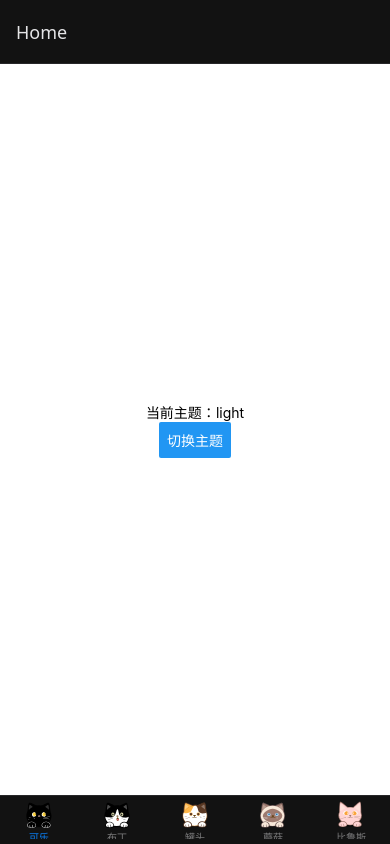
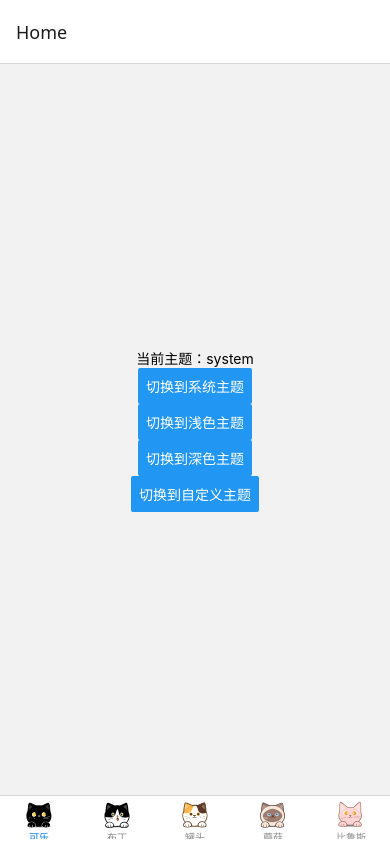
Before and after one commit to Juehm/ReactNativeApp, a React Native app: screen /Home in a window 390 px wide. Built offline with nearby package versions, Linux system fonts and the light colour scheme.

Commit message:
Theme scheme using react-navigation

```diff
--- a/src/router/MainNavigator.tsx
+++ b/src/router/MainNavigator.tsx
@@ -1,4 +1,4 @@
-import { DarkTheme, DefaultTheme, NavigationContainer } from '@react-navigation/native';
+import { NavigationContainer } from '@react-navigation/native';
 import { createNativeStackNavigator } from '@react-navigation/native-stack';
 import { createBottomTabNavigator } from '@react-navigation/bottom-tabs';
 import ThemeTestScreen from '../view/themetest';
@@ -6,7 +6,7 @@ import ProfileScreen from '../view/profile';
 import HomeScreen from '../view/home';
 import IconFont from '../assets/iconfont';
 import React from 'react';
-import { Platform, useColorScheme } from 'react-native';
+import { useTheme } from '../theme/ThemeContext';
 
 const Tab = createBottomTabNavigator();
 function MyTabs() {
@@ -30,82 +30,10 @@ function RootStack() {
   );
 }
 
-const WEB_FONT_STACK =
-  'system-ui, "Segoe UI", Roboto, Helvetica, Arial, sans-serif, "Apple Color Emoji", "Segoe UI Emoji", "Segoe UI Symbol"';
-
-const MyTheme = {
-  dark: false,
-  colors: {
-    primary: 'rgb(255, 45, 85)',
-    background: 'rgb(242, 242, 242)',
-    card: 'rgb(255, 255, 255)',
-    text: 'rgb(28, 28, 30)',
-    border: 'rgb(199, 199, 204)',
-    notification: 'rgb(255, 69, 58)',
-  },
-  fonts: Platform.select({
-    web: {
-      regular: {
-        fontFamily: WEB_FONT_STACK,
-        fontWeight: '400' as any,
-      },
-      medium: {
-        fontFamily: WEB_FONT_STACK,
-        fontWeight: '500' as any,
-      },
-      bold: {
-        fontFamily: WEB_FONT_STACK,
-        fontWeight: '600' as any,
-      },
-      heavy: {
-        fontFamily: WEB_FONT_STACK,
-        fontWeight: '700' as any,
-      },
-    },
-    ios: {
-      regular: {
-        fontFamily: 'System',
-        fontWeight: '400' as any,
-      },
-      medium: {
-        fontFamily: 'System',
-        fontWeight: '500' as any,
-      },
-      bold: {
-        fontFamily: 'System',
-        fontWeight: '600' as any,
-      },
-      heavy: {
-        fontFamily: 'System',
-        fontWeight: '700' as any,
-      },
-    },
-    default: {
-      regular: {
-        fontFamily: 'sans-serif',
-        fontWeight: 'normal' as any,
-      },
-      medium: {
-        fontFamily: 'sans-serif-medium',
-        fontWeight: 'normal' as any,
-      },
-      bold: {
-        fontFamily: 'sans-serif',
-        fontWeight: '600' as any,
-      },
-      heavy: {
-        fontFamily: 'sans-serif',
-        fontWeight: '700' as any,
-      },
-    },
-  }),
-};
-
-
 export const MainNavigator = () => {
-  const scheme = useColorScheme();
+  const { appliedTheme } = useTheme();
   return (
-    <NavigationContainer theme={scheme === 'light' ? DarkTheme : DefaultTheme}>
+    <NavigationContainer theme={appliedTheme}>
       <RootStack />
     </NavigationContainer>
   );
--- a/src/theme/ThemeContext.tsx
+++ b/src/theme/ThemeContext.tsx
@@ -1,14 +1,16 @@
 import React, { createContext, useContext, useState, useEffect, ReactNode } from 'react';
 import AsyncStorage from '@react-native-async-storage/async-storage';
-import { Appearance } from 'react-native';
+import { Appearance, useColorScheme } from 'react-native';
+import themeConfig from './themeConfig';
 
 // 定义主题类型
-type Theme = 'light' | 'dark';
+type ThemeType = 'system' | 'light' | 'dark' | 'custom';
 
 // 定义 Context 的类型
 interface ThemeContextType {
-  theme: Theme;
-  toggleTheme: () => void;
+  themeType: ThemeType;
+  setThemeType: (type: ThemeType) => void;
+  appliedTheme: any;
 }
 
 // 创建 ThemeContext
@@ -19,29 +21,36 @@ const THEME_STORAGE_KEY = 'app_theme';
 
 // 提供 ThemeProvider
 export const ThemeProvider = ({ children }: { children: ReactNode }) => {
-  const systemTheme = Appearance.getColorScheme(); // 'light' 或 'dark'
-  const [theme, setTheme] = useState<Theme>(systemTheme || 'light'); // 默认主题为浅色
+  const systemColorScheme = useColorScheme(); // 获取系统颜色模式
+  const [themeType, setTheme] = useState<ThemeType>('system'); // 默认主题为系统主题
+  const [appliedTheme, setAppliedTheme] = useState<any>('system'); // 默认主题配置
 
   // 切换主题并持久化
-  const toggleTheme = async () => {
-    const newTheme = theme === 'light' ? 'dark' : 'light';
+  const setThemeType = async (newTheme: ThemeType) => {
     setTheme(newTheme);
     await AsyncStorage.setItem(THEME_STORAGE_KEY, newTheme); // 持久化主题
   };
+
+  // 根据 themeType 更新 appliedTheme
+  useEffect(() => {
+    const updateTheme = () => {
+      const key = themeType === 'system' ? Appearance.getColorScheme() as ThemeType : themeType;
+      setAppliedTheme(themeConfig[key] as any); // 更新主题配置
+    };
+    updateTheme();
+  }, [themeType, systemColorScheme]);
 
   // 初始化主题（从存储中加载）
   useEffect(() => {
     const loadTheme = async () => {
       const storedTheme = await AsyncStorage.getItem(THEME_STORAGE_KEY);
-      if (storedTheme) {
-        setTheme(storedTheme as Theme);
-      }
+      if (storedTheme) { setTheme(storedTheme as ThemeType); }
     };
     loadTheme();
   }, []);
 
   return (
-    <ThemeContext.Provider value={{ theme, toggleTheme }}>
+    <ThemeContext.Provider value={{ themeType, appliedTheme, setThemeType }}>
       {children}
     </ThemeContext.Provider>
   );
--- /dev/null
+++ b/src/theme/themeConfig.ts
@@ -0,0 +1,77 @@
+import { Platform } from 'react-native';
+import { DarkTheme, DefaultTheme } from '@react-navigation/native';
+
+const WEB_FONT_STACK =
+  'system-ui, "Segoe UI", Roboto, Helvetica, Arial, sans-serif, "Apple Color Emoji", "Segoe UI Emoji", "Segoe UI Symbol"';
+
+export default {
+  dark: DarkTheme,
+  light: DefaultTheme,
+  MyTheme: {
+    dark: false,
+    colors: {
+      primary: 'rgb(255, 45, 85)',
+      background: 'rgb(242, 242, 242)',
+      card: 'rgb(255, 255, 255)',
+      text: 'rgb(28, 28, 30)',
+      border: 'rgb(199, 199, 204)',
+      notification: 'rgb(255, 69, 58)',
+    },
+    fonts: Platform.select({
+      web: {
+        regular: {
+          fontFamily: WEB_FONT_STACK,
+          fontWeight: '400' as any,
+        },
+        medium: {
+          fontFamily: WEB_FONT_STACK,
+          fontWeight: '500' as any,
+        },
+        bold: {
+          fontFamily: WEB_FONT_STACK,
+          fontWeight: '600' as any,
+        },
+        heavy: {
+          fontFamily: WEB_FONT_STACK,
+          fontWeight: '700' as any,
+        },
+      },
+      ios: {
+        regular: {
+          fontFamily: 'System',
+          fontWeight: '400' as any,
+        },
+        medium: {
+          fontFamily: 'System',
+          fontWeight: '500' as any,
+        },
+        bold: {
+          fontFamily: 'System',
+          fontWeight: '600' as any,
+        },
+        heavy: {
+          fontFamily: 'System',
+          fontWeight: '700' as any,
+        },
+      },
+      default: {
+        regular: {
+          fontFamily: 'sans-serif',
+          fontWeight: 'normal' as any,
+        },
+        medium: {
+          fontFamily: 'sans-serif-medium',
+          fontWeight: 'normal' as any,
+        },
+        bold: {
+          fontFamily: 'sans-serif',
+          fontWeight: '600' as any,
+        },
+        heavy: {
+          fontFamily: 'sans-serif',
+          fontWeight: '700' as any,
+        },
+      },
+    }),
+  },
+} as any;
--- a/src/view/home.tsx
+++ b/src/view/home.tsx
@@ -1,20 +1,27 @@
 import React from 'react';
-import { View, Text, Button } from 'react-native';
+import { View, Text, Button, StyleSheet } from 'react-native';
 import { useTheme } from '../theme/ThemeContext';
-import { lightTheme, darkTheme } from '../theme/styles';
 
 const HomeScreen = () => {
-  const { theme, toggleTheme } = useTheme();
-
-  // 根据当前主题选择样式
-  const styles = theme === 'dark' ? darkTheme : lightTheme;
+  const { themeType, setThemeType } = useTheme();
 
   return (
     <View style={styles.container}>
-      <Text style={styles.text}>当前主题：{theme}</Text>
-      <Button title="切换主题" onPress={toggleTheme} />
+      <Text>当前主题：{themeType}</Text>
+      <Button title="切换到系统主题" onPress={() => setThemeType('system')} />
+      <Button title="切换到浅色主题" onPress={() => setThemeType('light')} />
+      <Button title="切换到深色主题" onPress={() => setThemeType('dark')} />
+      <Button title="切换到自定义主题" onPress={() => setThemeType('custom')} />
     </View>
   );
 };
 
+const styles = StyleSheet.create({
+  container: {
+    flex: 1,
+    justifyContent: 'center',
+    alignItems: 'center',
+  },
+});
+
 export default HomeScreen;
--- a/src/view/themetest.tsx
+++ b/src/view/themetest.tsx
@@ -1,13 +1,14 @@
-import {Text, TouchableOpacity, View} from 'react-native';
-import {useTheme} from '@react-navigation/native';
+import { Text, TouchableOpacity, View } from 'react-native';
+import { useTheme } from '@react-navigation/native';
 
-export default function MyButton() {
-  const {colors} = useTheme();
+export default function MyButton(props) {
+  const { colors } = useTheme();
+  console.log(props, 'props');
 
   return (
-    <View style={{flex: 1, justifyContent: 'center', alignItems: 'center'}}>
-      <TouchableOpacity style={{backgroundColor: colors.card}}>
-        <Text style={{color: colors.text}}>Button!</Text>
+    <View style={{ flex: 1, justifyContent: 'center', alignItems: 'center' }}>
+      <TouchableOpacity style={{ backgroundColor: colors.card }}>
+        <Text style={{ color: colors.text }}>Button!</Text>
       </TouchableOpacity>
     </View>
   );
```
